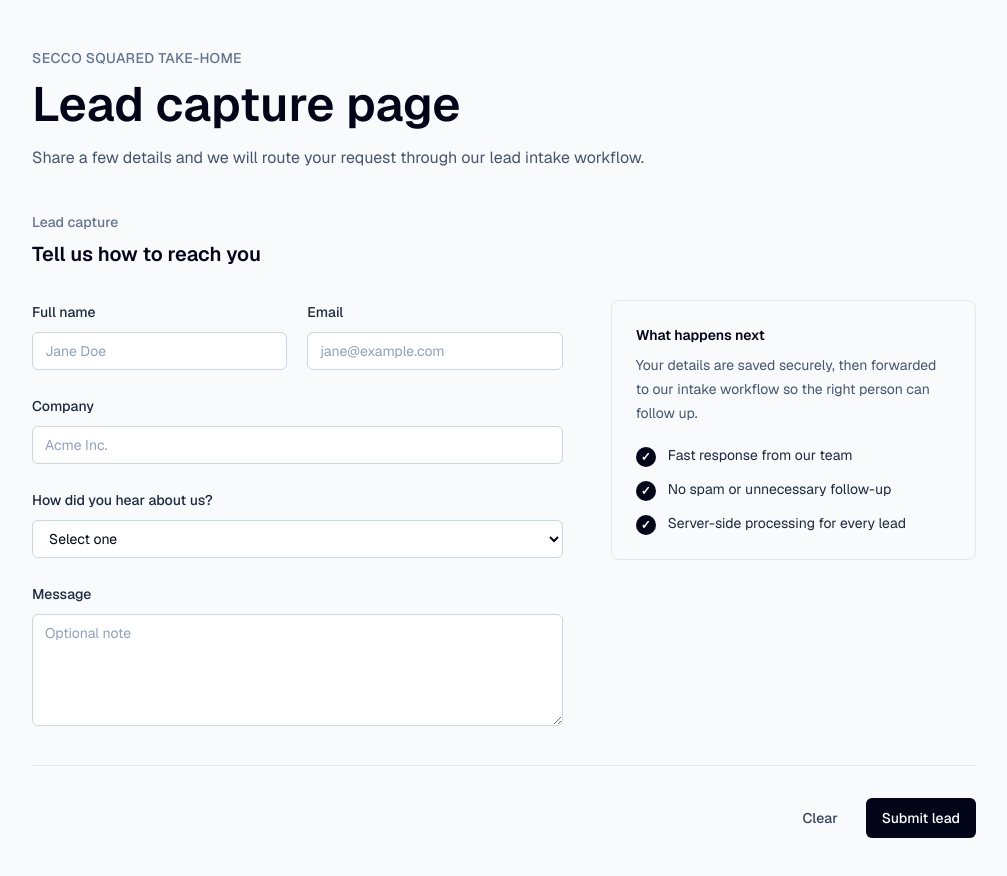
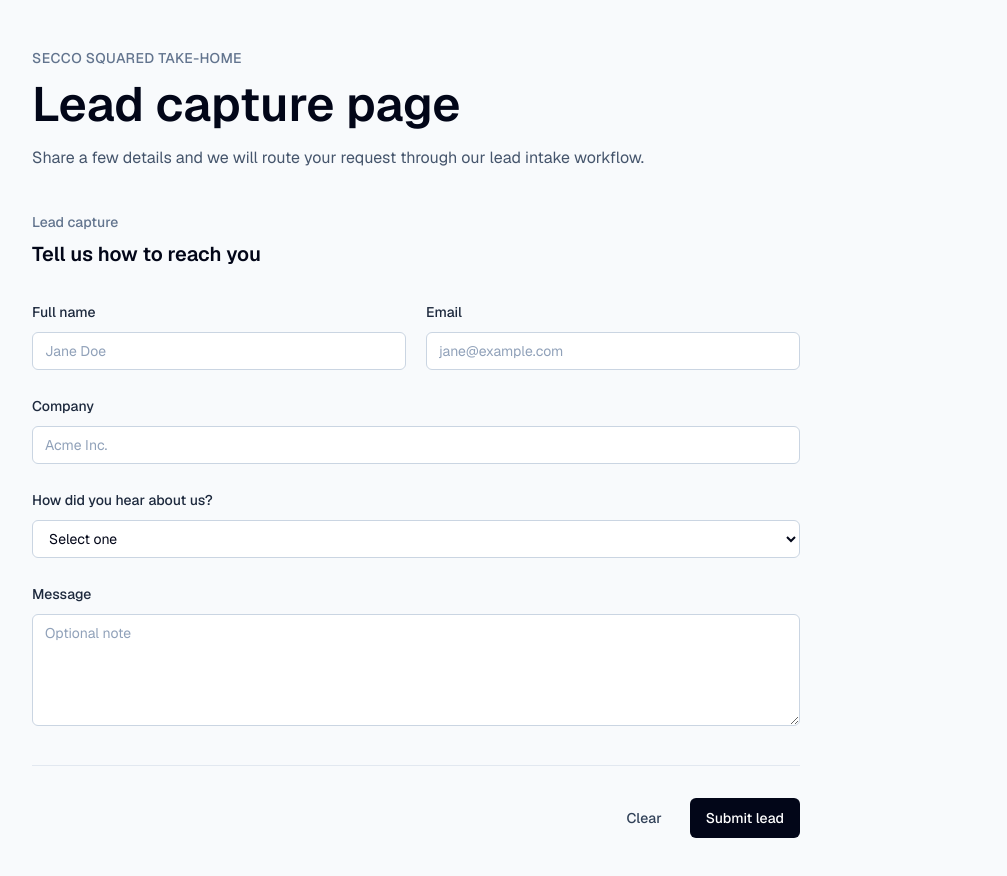
Before and after one commit to LJebry/lead-page, a Next.js app: page / in a window 1280 px wide. Shown: the top 876 px of the page, without its empty margins (136-1143 px from the left). Built offline with nearby package versions, Linux system fonts and the light colour scheme.

Commit message:
style:simplify lead form

```diff
--- a/src/components/lead-form.tsx
+++ b/src/components/lead-form.tsx
@@ -11,12 +11,6 @@ const initialState: CreateLeadState = {
   success: false,
   message: "",
 };
-
-const highlights = [
-  "Fast response from our team",
-  "No spam or unnecessary follow-up",
-  "Server-side processing for every lead",
-];
 
 function inputClass(hasError?: boolean) {
   return `mt-2 w-full rounded-md border bg-white px-3 py-2 text-sm text-slate-950 outline-none transition placeholder:text-slate-400 focus:border-slate-950 ${
@@ -42,17 +36,6 @@ function FieldError({
   );
 }
 
-function CheckIcon() {
-  return (
-    <span
-      aria-hidden="true"
-      className="mt-0.5 flex h-5 w-5 shrink-0 items-center justify-center rounded-full bg-slate-950 text-xs font-semibold text-white"
-    >
-      ✓
-    </span>
-  );
-}
-
 export function LeadForm() {
   const formRef = useRef<HTMLFormElement>(null);
   const [state, formAction, isPending] = useActionState(
@@ -69,7 +52,7 @@ export function LeadForm() {
   return (
     <form
       action={formAction}
-      className="w-full sm:mx-auto sm:max-w-7xl"
+      className="w-full sm:max-w-3xl"
       noValidate
       ref={formRef}
     >
@@ -80,8 +63,6 @@ export function LeadForm() {
         </h2>
       </div>
 
-        <div className="grid grid-cols-1 gap-10 lg:grid-cols-12 lg:gap-12">
-          <div className="lg:col-span-7">
       {state.message ? (
         <p
           className={`mb-6 rounded-md px-4 py-3 text-sm ${
@@ -112,10 +93,7 @@ export function LeadForm() {
               placeholder="Jane Doe"
               required
             />
-                  <FieldError
-                    id="name-error"
-                    message={state.fieldErrors?.name}
-                  />
+            <FieldError id="name-error" message={state.fieldErrors?.name} />
           </div>
 
           <div>
@@ -135,10 +113,7 @@ export function LeadForm() {
               required
               type="email"
             />
-                  <FieldError
-                    id="email-error"
-                    message={state.fieldErrors?.email}
-                  />
+            <FieldError id="email-error" message={state.fieldErrors?.email} />
           </div>
         </div>
 
@@ -180,10 +155,7 @@ export function LeadForm() {
             <option value="Social">Social</option>
             <option value="Other">Other</option>
           </select>
-                <FieldError
-                  id="source-error"
-                  message={state.fieldErrors?.source}
-                />
+          <FieldError id="source-error" message={state.fieldErrors?.source} />
         </div>
 
         <div>
@@ -200,32 +172,6 @@ export function LeadForm() {
             placeholder="Optional note"
           />
         </div>
-            </div>
-          </div>
-
-          <aside className="lg:col-span-5">
-            <div className="rounded-lg border border-slate-200 bg-slate-50 p-6">
-              <h3 className="text-sm font-semibold text-slate-950">
-                What happens next
-              </h3>
-              <p className="mt-2 text-sm leading-6 text-slate-600">
-                Your details are saved securely, then forwarded to our intake
-                workflow so the right person can follow up.
-              </p>
-
-              <ul className="mt-5 space-y-3">
-                {highlights.map((item) => (
-                  <li
-                    className="flex items-start gap-3 text-sm text-slate-800"
-                    key={item}
-                  >
-                    <CheckIcon />
-                    <span>{item}</span>
-                  </li>
-                ))}
-              </ul>
-            </div>
-          </aside>
       </div>
 
       <div className="my-8 h-px bg-slate-200" />
```
Lines whose indentation alone changed are shown as unchanged.
